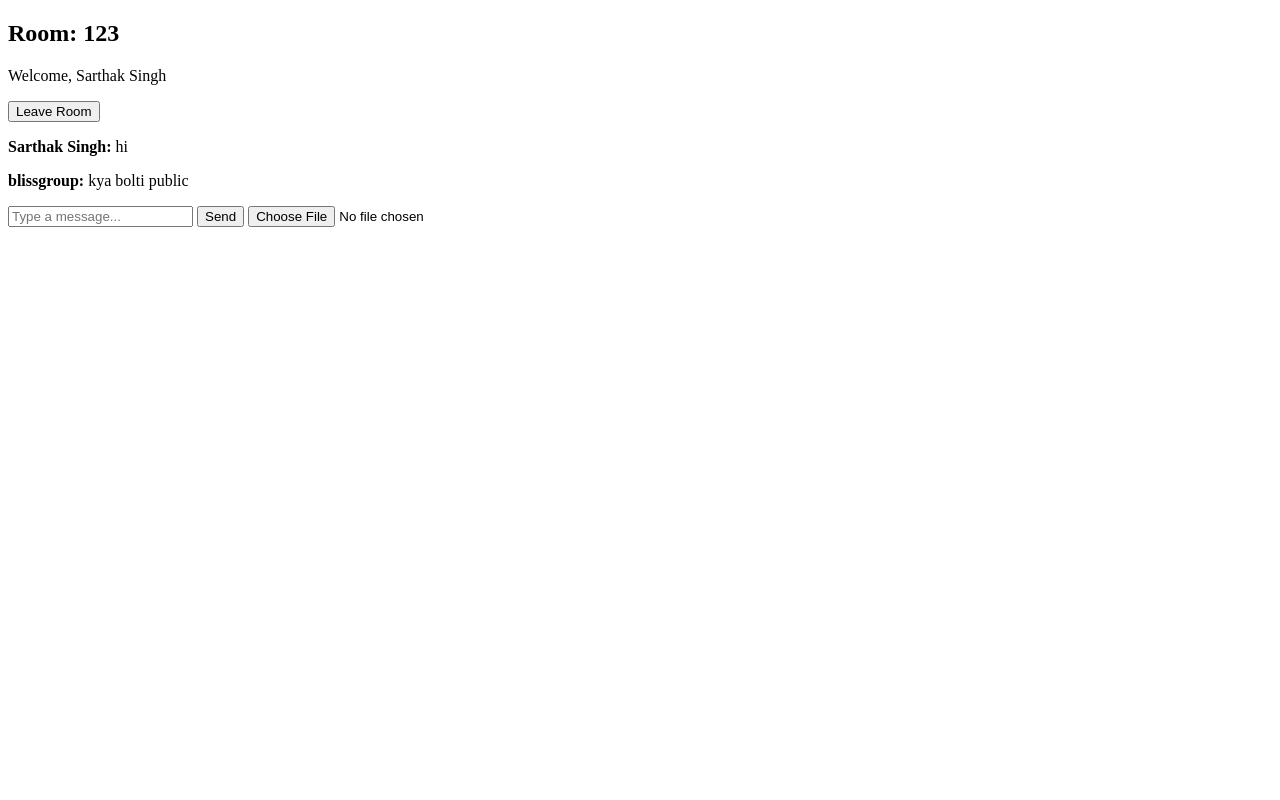
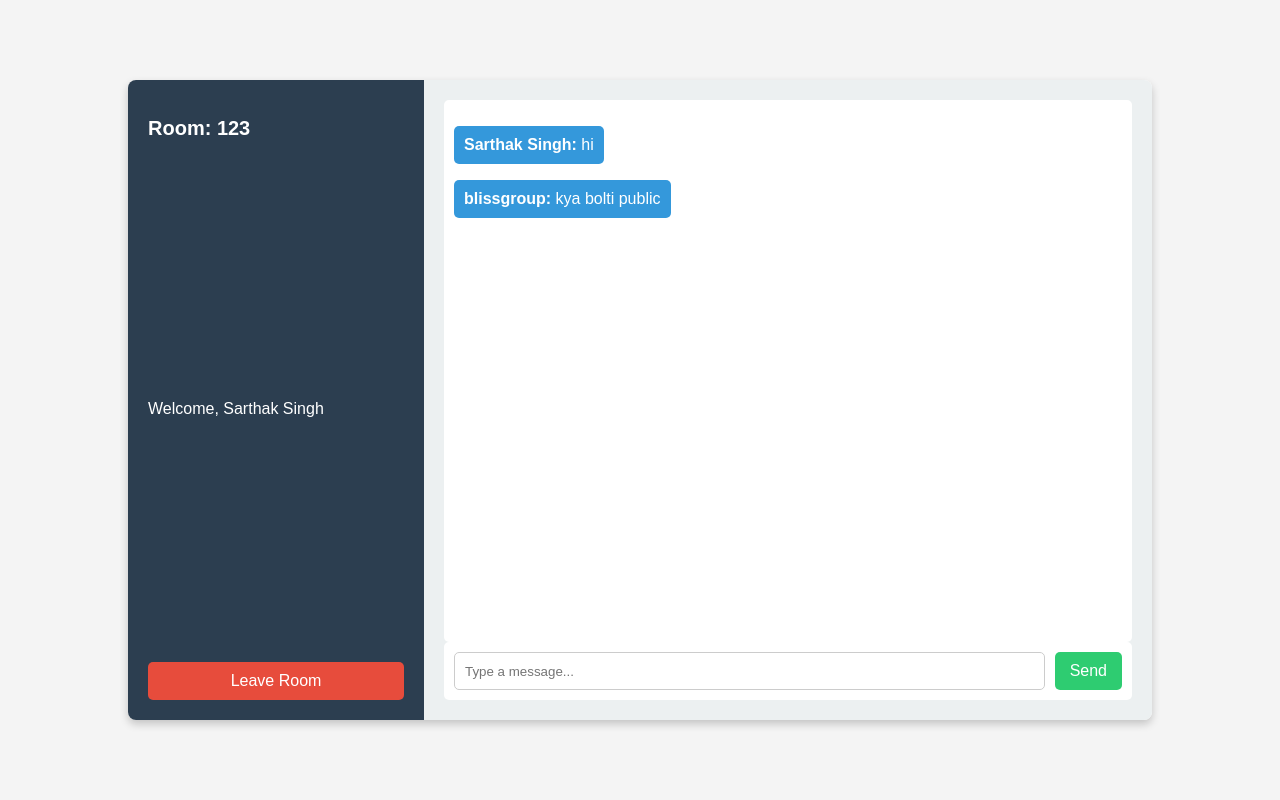
Before and after one commit to forusarthaksingh/BuddyChat, a Flask app: page /room/123 in a window 1280 px wide. Run offline with Flask 3, Linux system fonts and the light colour scheme; a user stored in the database is signed in; some libraries are stand-ins or nearby versions.

Commit message:
Pending changes exported from your codespace

```diff
--- a/app.py
+++ b/app.py
@@ -20,7 +20,7 @@ os.makedirs(app.config["UPLOAD_FOLDER"], exist_ok=True)
 class User(db.Model):
     id = db.Column(db.Integer, primary_key=True)
     username = db.Column(db.String(50), unique=True, nullable=False)
-    password = db.Column(db.String(200), nullable=False)
+    password = db.Column(db.String(200), unique=False, nullable=False)
 
 class Room(db.Model):
     id = db.Column(db.Integer, primary_key=True)
@@ -95,7 +95,7 @@ def signup():
         db.session.add(new_user)
         db.session.commit()
 
-        flash("Account created! You can now log in.", "success")
+
         return redirect(url_for("index"))
 
     return render_template("signup.html")
--- /dev/null
+++ b/static/styles.css
@@ -0,0 +1,114 @@
+/* General Styles */
+body {
+    font-family: Arial, sans-serif;
+    background-color: #f4f4f4;
+    margin: 0;
+    padding: 0;
+    display: flex;
+    justify-content: center;
+    align-items: center;
+    height: 100vh;
+}
+
+.chat-container {
+    display: flex;
+    width: 80%;
+    height: 80vh;
+    background: white;
+    box-shadow: 0 4px 8px rgba(0, 0, 0, 0.2);
+    border-radius: 8px;
+    overflow: hidden;
+}
+
+/* Sidebar Styles */
+.sidebar {
+    width: 25%;
+    background: #2c3e50;
+    color: white;
+    padding: 20px;
+    display: flex;
+    flex-direction: column;
+    justify-content: space-between;
+}
+
+.sidebar h2 {
+    margin-bottom: 20px;
+    font-size: 20px;
+}
+
+.sidebar p {
+    margin-bottom: 20px;
+    font-size: 16px;
+}
+
+#leaveRoom {
+    background: #e74c3c;
+    color: white;
+    padding: 10px;
+    border: none;
+    cursor: pointer;
+    border-radius: 5px;
+    font-size: 16px;
+}
+
+#leaveRoom:hover {
+    background: #c0392b;
+}
+
+/* Chat Area Styles */
+.chat-area {
+    flex: 1;
+    display: flex;
+    flex-direction: column;
+    justify-content: space-between;
+    padding: 20px;
+    background: #ecf0f1;
+}
+
+#messages {
+    flex: 1;
+    overflow-y: auto;
+    padding: 10px;
+    border-radius: 5px;
+    background: white;
+    height: 60vh;
+}
+
+#messages p {
+    background: #3498db;
+    color: white;
+    padding: 10px;
+    border-radius: 5px;
+    margin-bottom: 10px;
+    width: fit-content;
+}
+
+/* Input Area Styles */
+.input-area {
+    display: flex;
+    gap: 10px;
+    padding: 10px;
+    background: white;
+    border-radius: 5px;
+}
+
+#messageInput {
+    flex: 1;
+    padding: 10px;
+    border: 1px solid #ccc;
+    border-radius: 5px;
+}
+
+#sendMessage {
+    background: #2ecc71;
+    color: white;
+    padding: 10px 15px;
+    border: none;
+    cursor: pointer;
+    border-radius: 5px;
+    font-size: 16px;
+}
+
+#sendMessage:hover {
+    background: #27ae60;
+}
--- a/templates/index.html
+++ b/templates/index.html
@@ -6,7 +6,7 @@
     <title>Login - Buddy Chat</title>
     <link rel="stylesheet" href="/static/style.css">
 </head>
-<body>
+<body background="pink">
     <div class="login-container">
         <h2>Login to Buddy Chat</h2>
         <form method="POST">
--- a/templates/room.html
+++ b/templates/room.html
@@ -4,7 +4,7 @@
     <meta charset="UTF-8">
     <meta name="viewport" content="width=device-width, initial-scale=1.0">
     <title>Buddy Chat - Room</title>
-    <link rel="stylesheet" href="">
+    <link rel="stylesheet" href="/static/styles.css">
 </head>
 <body>
 
@@ -25,7 +25,7 @@
             <div class="input-area">
                 <input type="text" id="messageInput" placeholder="Type a message...">
                 <button id="sendMessage">Send</button>
-                <input type="file" id="fileInput">
+
             </div>
         </div>
     </div>
```
Also changed, not shown: ips.txt (+11 -0 lines), static/style.css (+33 -2 lines), instance/db.sqlite3.
